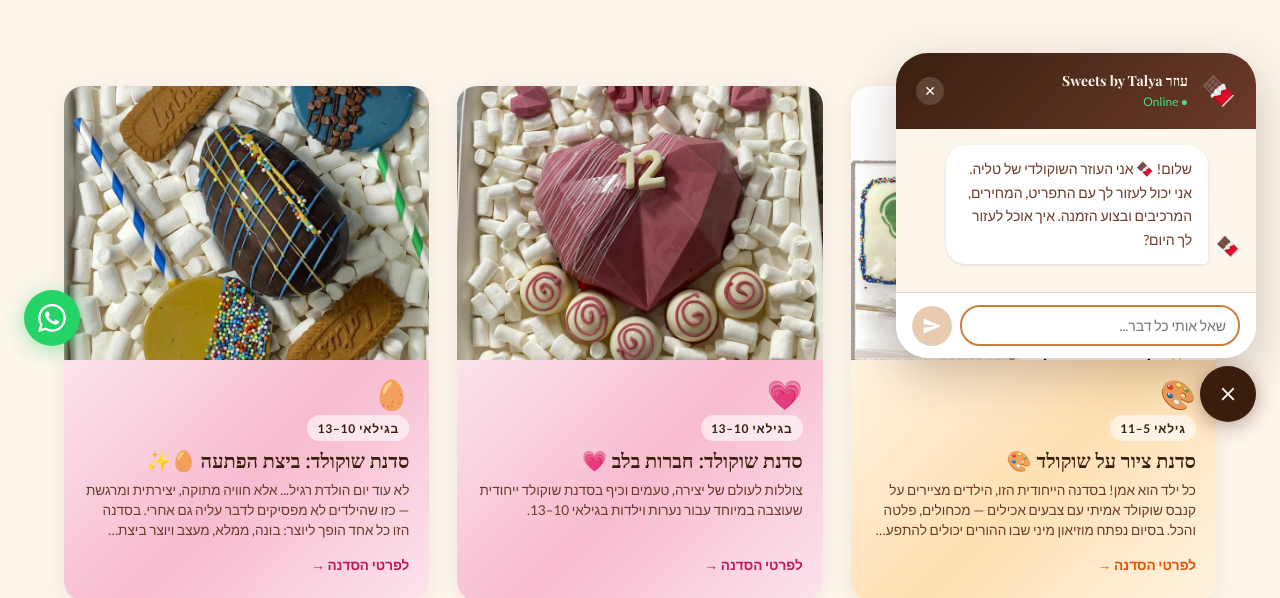
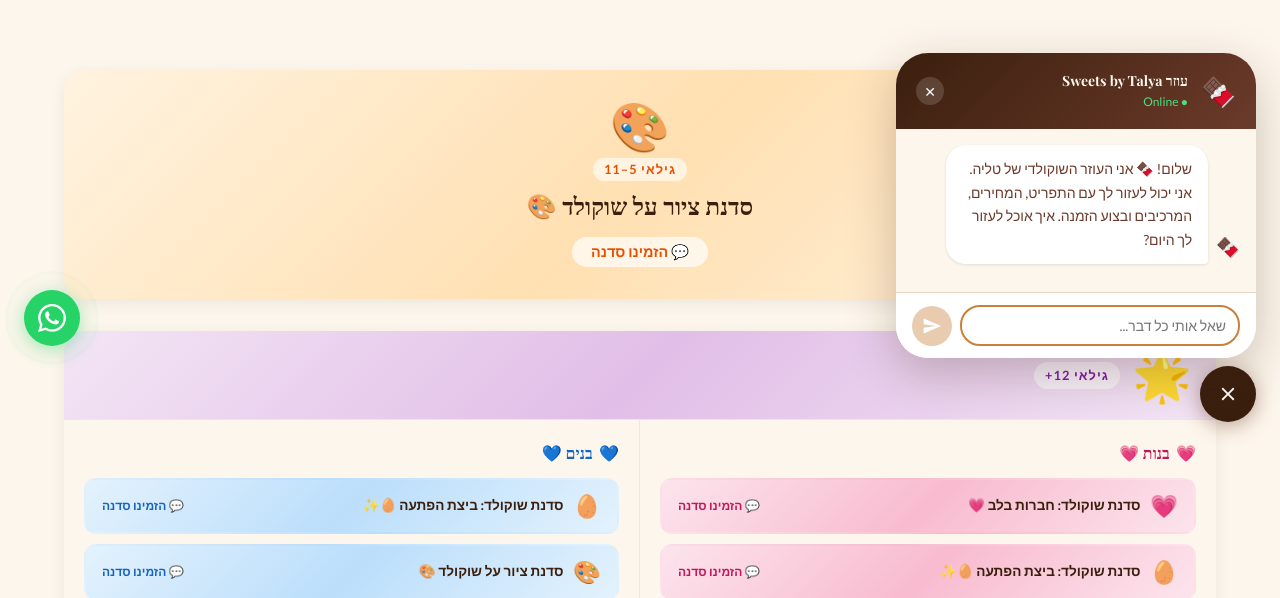
Before and after one commit to GuyAfik/SweetsByTalya, a React (Vite) app: page /workshops in a window 1280 px wide. Shown: the part 354-952 px from the top of the page. Built offline with nearby package versions, Linux system fonts and the light colour scheme; no server answers; a web font is replaced by a local one.

Commit message:
refactor: workshops page as clickable category buttons opening booking modal directly

```diff
--- a/public/locales/en/translation.json
+++ b/public/locales/en/translation.json
@@ -385,6 +385,9 @@
     "coming_soon_title": "Workshop Coming Soon",
     "coming_soon_desc": "We're working on something special for this age group. Stay tuned!",
     "age_group_5_11": "Ages 5–11",
+    "age_group_12_plus": "Ages 12+",
+    "gender_girls": "Girls 💗",
+    "gender_boys": "Boys 💙",
     "age_group_7_family": "Ages 7+ (Family)",
     "age_group_10_13": "Ages 10–13",
     "age_group_14_plus": "Ages 14+",
--- a/public/locales/he/translation.json
+++ b/public/locales/he/translation.json
@@ -385,6 +385,9 @@
     "coming_soon_title": "סדנה בקרוב",
     "coming_soon_desc": "אנחנו עובדים על משהו מיוחד לקבוצת גיל זו. הישארו מעודכנים!",
     "age_group_5_11": "גילאי 5–11",
+    "age_group_12_plus": "גילאי 12+",
+    "gender_girls": "בנות 💗",
+    "gender_boys": "בנים 💙",
     "age_group_7_family": "גילאי 7+ (משפחה)",
     "age_group_10_13": "גילאי 10–13",
     "age_group_14_plus": "גילאי 14+",
--- a/public/locales/pt/translation.json
+++ b/public/locales/pt/translation.json
@@ -385,6 +385,9 @@
     "coming_soon_title": "Workshop Em Breve",
     "coming_soon_desc": "Estamos trabalhando em algo especial para esta faixa etária. Fique ligado!",
     "age_group_5_11": "Idades 5–11",
+    "age_group_12_plus": "Idades 12+",
+    "gender_girls": "Meninas 💗",
+    "gender_boys": "Meninos 💙",
     "age_group_7_family": "Idades 7+ (Família)",
     "age_group_10_13": "Idades 10–13",
     "age_group_14_plus": "Idades 14+",
--- a/src/pages/Workshops.css
+++ b/src/pages/Workshops.css
@@ -45,6 +45,170 @@
   font-size: clamp(1rem, 2vw, 1.2rem);
   color: var(--color-chocolate-mid, #5C3317);
   line-height: 1.6;
+}
+
+/* ── Category button grid ─────────────────────────────────────────────────── */
+.ws-category-grid {
+  display: flex;
+  flex-direction: column;
+  gap: 2rem;
+}
+
+/* ── Single age-group clickable button (e.g. 5–11) ───────────────────────── */
+.ws-cat-btn {
+  display: flex;
+  flex-direction: column;
+  align-items: center;
+  gap: 0.5rem;
+  padding: 2rem 1.5rem;
+  border-radius: 20px;
+  border: none;
+  background: var(--ws-bg, linear-gradient(135deg, #fff3e0, #ffe0b2));
+  cursor: pointer;
+  transition: transform 0.2s, box-shadow 0.2s;
+  text-align: center;
+  width: 100%;
+  box-shadow: 0 4px 16px rgba(0,0,0,0.07);
+}
+
+.ws-cat-btn:hover {
+  transform: translateY(-4px);
+  box-shadow: 0 12px 32px rgba(0,0,0,0.12);
+}
+
+.ws-cat-btn__icon {
+  font-size: 3rem;
+  line-height: 1;
+}
+
+.ws-cat-btn__age {
+  font-size: 0.8rem;
+  font-weight: 700;
+  letter-spacing: 0.08em;
+  text-transform: uppercase;
+  color: var(--ws-color, #e65100);
+  background: rgba(255,255,255,0.6);
+  padding: 0.2rem 0.7rem;
+  border-radius: 999px;
+}
+
+.ws-cat-btn__name {
+  font-family: var(--font-heading);
+  font-size: clamp(1.1rem, 3vw, 1.5rem);
+  color: var(--color-chocolate-dark, #3B1F0E);
+  font-weight: 700;
+}
+
+.ws-cat-btn__cta {
+  margin-top: 0.5rem;
+  font-size: 0.9rem;
+  font-weight: 700;
+  color: var(--ws-color, #e65100);
+  background: rgba(255,255,255,0.7);
+  padding: 0.4rem 1.2rem;
+  border-radius: 999px;
+}
+
+/* ── Age group container (12+) with sub-groups ────────────────────────────── */
+.ws-cat-group {
+  border-radius: 20px;
+  overflow: hidden;
+  box-shadow: 0 4px 16px rgba(0,0,0,0.07);
+}
+
+.ws-cat-group__header {
+  display: flex;
+  align-items: center;
+  gap: 0.75rem;
+  padding: 1.25rem 1.5rem;
+  background: var(--ws-bg, linear-gradient(135deg, #f3e5f5, #e1bee7));
+}
+
+.ws-cat-subgrid {
+  display: grid;
+  grid-template-columns: 1fr 1fr;
+  gap: 0;
+  background: var(--color-cream, #FDF6EC);
+}
+
+@media (max-width: 600px) {
+  .ws-cat-subgrid {
+    grid-template-columns: 1fr;
+  }
+}
+
+/* ── Gender sub-category ──────────────────────────────────────────────────── */
+.ws-subcat {
+  padding: 1.25rem;
+  border-top: 1px solid var(--color-cream-dark, #F5E6D0);
+}
+
+.ws-subcat:nth-child(even) {
+  border-left: 1px solid var(--color-cream-dark, #F5E6D0);
+}
+
+[dir='rtl'] .ws-subcat:nth-child(even) {
+  border-left: none;
+  border-right: 1px solid var(--color-cream-dark, #F5E6D0);
+}
+
+.ws-subcat__header {
+  display: flex;
+  align-items: center;
+  gap: 0.4rem;
+  font-family: var(--font-heading);
+  font-size: 1rem;
+  font-weight: 700;
+  color: var(--ws-color, #c2185b);
+  margin-bottom: 0.75rem;
+}
+
+.ws-subcat__btns {
+  display: flex;
+  flex-direction: column;
+  gap: 0.6rem;
+}
+
+/* ── Individual workshop button inside sub-category ──────────────────────── */
+.ws-workshop-btn {
+  display: flex;
+  align-items: center;
+  gap: 0.6rem;
+  padding: 0.75rem 1rem;
+  border-radius: 12px;
+  border: 2px solid transparent;
+  background: var(--ws-bg, linear-gradient(135deg, #fce4ec, #f8bbd0));
+  cursor: pointer;
+  transition: border-color 0.2s, transform 0.15s, box-shadow 0.2s;
+  text-align: start;
+  width: 100%;
+}
+
+.ws-workshop-btn:hover {
+  border-color: var(--ws-color, #c2185b);
+  transform: translateY(-2px);
+  box-shadow: 0 4px 12px rgba(0,0,0,0.1);
+}
+
+.ws-workshop-btn__icon {
+  font-size: 1.4rem;
+  flex-shrink: 0;
+}
+
+.ws-workshop-btn__name {
+  flex: 1;
+  font-size: 0.85rem;
+  font-weight: 700;
+  color: var(--color-chocolate-dark, #3B1F0E);
+  line-height: 1.3;
+}
+
+.ws-workshop-btn__cta {
+  font-size: 0.75rem;
+  font-weight: 700;
+  color: var(--ws-color, #c2185b);
+  white-space: nowrap;
+  flex-shrink: 0;
 }
 
 /* ── Workshop cards grid ──────────────────────────────────────────────────── */
--- a/src/pages/Workshops.jsx
+++ b/src/pages/Workshops.jsx
@@ -1,12 +1,55 @@
+import { useState } from 'react'
 import { useTranslation } from 'react-i18next'
 import { Link } from 'react-router-dom'
 import { workshops } from '../data/workshops'
+import WorkshopBookingModal from '../components/workshops/WorkshopBookingModal'
 import './Workshops.css'
+
+const STRUCTURE = [
+  {
+    id: 'ages-5-11',
+    ageGroupKey: 'workshops.age_group_5_11',
+    icon: '🎨',
+    color: '#e65100',
+    bgGradient: 'linear-gradient(135deg, #fff3e0 0%, #ffe0b2 50%, #fff3e0 100%)',
+    workshopSlug: 'chocolate-painting',
+  },
+  {
+    id: 'ages-12-plus',
+    ageGroupKey: 'workshops.age_group_12_plus',
+    icon: '🌟',
+    color: '#7b1fa2',
+    bgGradient: 'linear-gradient(135deg, #f3e5f5 0%, #e1bee7 50%, #f3e5f5 100%)',
+    subGroups: [
+      {
+        id: 'girls',
+        labelKey: 'workshops.gender_girls',
+        icon: '💗',
+        color: '#c2185b',
+        bgGradient: 'linear-gradient(135deg, #fce4ec 0%, #f8bbd0 50%, #fce4ec 100%)',
+        workshopSlugs: ['friends-at-heart', 'surprise-egg-kids', 'chocolate-painting'],
+      },
+      {
+        id: 'boys',
+        labelKey: 'workshops.gender_boys',
+        icon: '💙',
+        color: '#1565c0',
+        bgGradient: 'linear-gradient(135deg, #e3f2fd 0%, #bbdefb 50%, #e3f2fd 100%)',
+        workshopSlugs: ['surprise-egg-kids', 'chocolate-painting'],
+      },
+    ],
+  },
+]
 
 export default function Workshops() {
   const { t } = useTranslation()
+  const [modal, setModal] = useState(null)
+  const [expanded, setExpanded] = useState(null)
 
-  const available = workshops.filter((w) => w.available !== false)
+  const openModal = (slug) => {
+    const w = workshops.find(x => x.slug === slug)
+    if (w) setModal(w)
+  }
 
   return (
     <div className="workshops-page">
@@ -20,41 +63,83 @@ export default function Workshops() {
 
       <section className="section">
         <div className="container">
-          <div className="ws-cards-grid">
-            {available.map((w) => (
-              <Link
-                key={w.slug}
-                to={`/workshops/${w.slug}`}
-                className="ws-workshop-card"
-                style={{
-                  '--ws-bg': w.bgGradient || 'linear-gradient(135deg, #fce4ec, #f8bbd0)',
-                  '--ws-color': w.color || '#c2185b',
-                }}
-              >
-                {w.samplePhotos?.[0] && (
-                  <div className="ws-workshop-card__photo-wrap">
-                    <img
-                      src={w.samplePhotos[0]}
-                      alt={t(w.titleKey)}
-                      className="ws-workshop-card__photo"
-                      loading="lazy"
-                      onError={(e) => { e.target.parentElement.style.display = 'none' }}
-                    />
+          <div className="ws-category-grid">
+
+            {STRUCTURE.map((group) => {
+              if (group.workshopSlug) {
+                const w = workshops.find(x => x.slug === group.workshopSlug)
+                return (
+                  <button
+                    key={group.id}
+                    type="button"
+                    className="ws-cat-btn"
+                    style={{ '--ws-color': group.color, '--ws-bg': group.bgGradient }}
+                    onClick={() => openModal(group.workshopSlug)}
+                  >
+                    <span className="ws-cat-btn__icon">{group.icon}</span>
+                    <span className="ws-cat-btn__age">{t(group.ageGroupKey)}</span>
+                    <span className="ws-cat-btn__name">{w ? t(w.titleKey) : ''}</span>
+                    <span className="ws-cat-btn__cta">💬 {t('workshops.book_cta')}</span>
+                  </button>
+                )
+              }
+
+              return (
+                <div key={group.id} className="ws-cat-group">
+                  <div
+                    className="ws-cat-group__header"
+                    style={{ '--ws-color': group.color, '--ws-bg': group.bgGradient }}
+                  >
+                    <span className="ws-cat-btn__icon">{group.icon}</span>
+                    <span className="ws-cat-btn__age">{t(group.ageGroupKey)}</span>
                   </div>
-                )}
-                <div className="ws-workshop-card__body">
-                  <span className="ws-workshop-card__icon">{w.icon}</span>
-                  <span className="ws-workshop-card__ages">{t(w.agesKey)}</span>
-                  <h2 className="ws-workshop-card__title">{t(w.titleKey)}</h2>
-                  <p className="ws-workshop-card__subtitle">{t(w.subtitleKey)}</p>
-                  <span className="ws-workshop-card__cta">{t('workshops.view_workshop')} →</span>
+                  <div className="ws-cat-subgrid">
+                    {group.subGroups.map((sub) => (
+                      <div key={sub.id} className="ws-subcat">
+                        <div
+                          className="ws-subcat__header"
+                          style={{ '--ws-color': sub.color }}
+                        >
+                          <span>{sub.icon}</span>
+                          <span>{t(sub.labelKey)}</span>
+                        </div>
+                        <div className="ws-subcat__btns">
+                          {sub.workshopSlugs.map((slug) => {
+                            const w = workshops.find(x => x.slug === slug)
+                            if (!w) return null
+                            return (
+                              <button
+                                key={slug}
+                                type="button"
+                                className="ws-workshop-btn"
+                                style={{ '--ws-color': sub.color, '--ws-bg': sub.bgGradient }}
+                                onClick={() => openModal(slug)}
+                              >
+                                <span className="ws-workshop-btn__icon">{w.icon}</span>
+                                <span className="ws-workshop-btn__name">{t(w.titleKey)}</span>
+                                <span className="ws-workshop-btn__cta">💬 {t('workshops.book_cta')}</span>
+                              </button>
+                            )
+                          })}
+                        </div>
+                      </div>
+                    ))}
+                  </div>
                 </div>
-              </Link>
-            ))}
+              )
+            })}
+
           </div>
         </div>
       </section>
 
+      {modal && (
+        <WorkshopBookingModal
+          workshop={modal}
+          onClose={() => setModal(null)}
+        />
+      )}
+
     </div>
   )
 }
```
